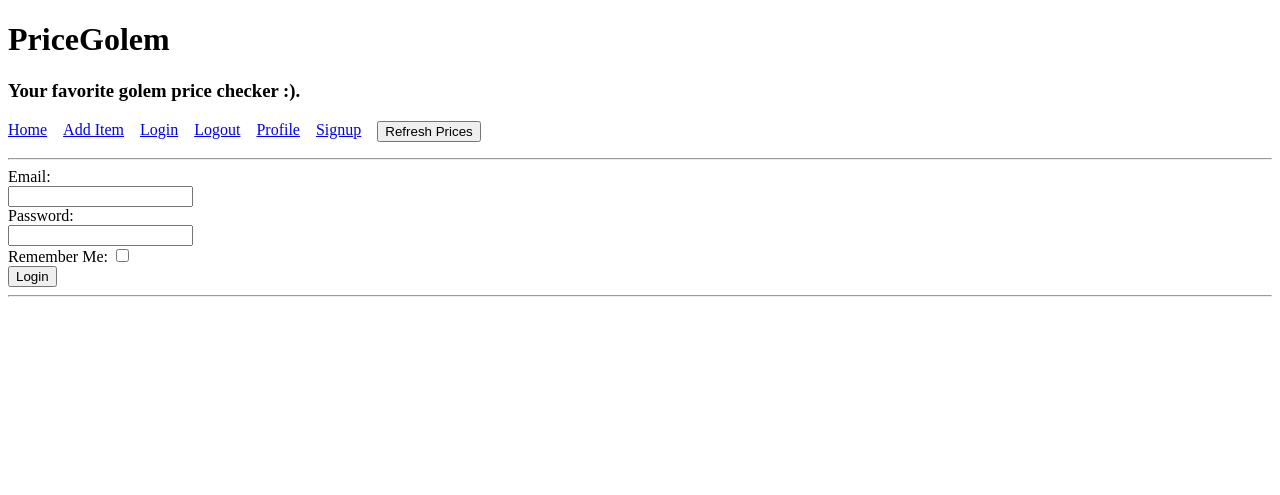
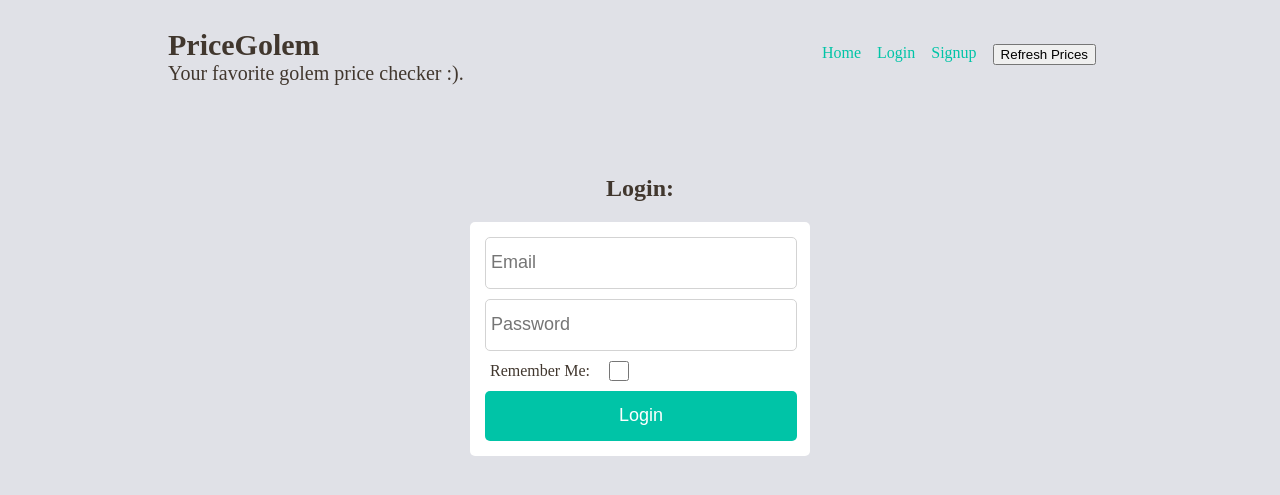
Before and after one commit to mattz89/pricegolem, a Flask app: page /login in a window 1280 px wide. Shown: the top 495 px of the page. Run offline with Flask 2, Linux system fonts and the light colour scheme; some libraries are stand-ins or nearby versions.

Commit message:
improved styling - added user model + user auth

```diff
--- a/app.py
+++ b/app.py
@@ -11,18 +11,21 @@
 import os
 
 # Third Party Imports
-from flask import Flask, request, render_template, url_for, redirect
+from flask import Flask, request, render_template, url_for, redirect, flash
 from flask_sqlalchemy import SQLAlchemy
+from flask_login import UserMixin, LoginManager, login_user, logout_user, login_required, current_user
+from werkzeug.security import generate_password_hash, check_password_hash
 
 # Local Imports
 import pricechecker
 
 
-app = Flask(__name__)
 
 # ---------------
 # App Settings
 # ---------------
+app = Flask(__name__)
+
 app.config['SQLALCHEMY_TRACK_MODIFICATIONS'] = False
 app.config['SQLALCHEMY_DATABASE_URI'] = os.environ.get('DATABASE_URL')
 app.config['SECRET_KEY'] = os.environ.get('SECRET_KEY')
@@ -31,9 +34,18 @@ db = SQLAlchemy(app)
 
 
 # ---------------
+# Auth Settings
+# ---------------
+login_manager = LoginManager(app)
+login_manager.login_view = 'login'
+@login_manager.user_loader
+def load_user(user_id):
+    return User.query.get(int(user_id))
+
+# ---------------
 # Models
 # ---------------
-class Items(db.Model):
+class Item(db.Model):
     id = db.Column(db.Integer, primary_key=True)
     title = db.Column(db.String(255))
     selling_price = db.Column(db.String(255))
@@ -42,11 +54,11 @@ class Items(db.Model):
     link = db.Column(db.String(255))
 
 
-class User(db.Model):
+class User(UserMixin, db.Model):
     id = db.Column(db.Integer, primary_key=True)
+    name = db.Column(db.String(255))
     email = db.Column(db.String(100), unique=True)
     password = db.Column(db.String(100))
-    name = db.Column(db.String(255))
 
 
 # ---------------
@@ -87,7 +99,7 @@ def add_submit():
 # Add MBP to DB with higher price for testing refresh + text
 @app.route('/macbook')
 def macbook():
-    item = Items(title='Macbook Pro', selling_price='1550', imageurl='https://static.bhphoto.com/images/images500x500/apple_mxk32ll_a_13_3_macbook_pro_with_1588701104_1560523.jpg', buy_price='1300', link='https://www.bhphotovideo.com/c/product/1560523-REG/apple_mxk32ll_a_13_3_macbook_pro_with.html')
+    item = Item(title='Macbook Pro', selling_price='1550', imageurl='https://static.bhphoto.com/images/images500x500/apple_mxk32ll_a_13_3_macbook_pro_with_1588701104_1560523.jpg', buy_price='1300', link='https://www.bhphotovideo.com/c/product/1560523-REG/apple_mxk32ll_a_13_3_macbook_pro_with.html')
     db.session.add(item)
     db.session.commit()
 
@@ -109,16 +121,65 @@ def login():
     return render_template('login.html')
 
 
+@app.route('/login', methods=['POST'])
+def login_post():
+    # Get form website data
+    email = request.form['email']
+    password = request.form['password']
+    remember = True if request.form.get('checkbox') else False
+
+    # Get user data for provided email
+    user = User.query.filter_by(email=email).first()
+
+    # Check if user exists
+    # Hash user password and compare to database
+    if not user or not check_password_hash(user.password, password):
+        flash('Please check your login details and try again.')
+        return redirect(url_for('login'))
+
+    # If username and pass match - login
+    login_user(user, remember=remember)
+    return redirect(url_for('profile'))
+
+
 @app.route('/signup')
 def signup():
     return render_template('signup.html')
 
 
+@app.route('/signup', methods=['POST'])
+def signup_post():
+    name = request.form['name']
+    email = request.form['email']
+    password = request.form['password']
+
+    # Check if user exists
+    user = User.query.filter_by(email=email).first()
+
+    if user:
+        flash('Email address already exists')
+        return redirect(url_for('signup'))
+
+    # Create a new user with form data
+    new_user = User(email=email, name=name, password=generate_password_hash(password, method='sha256'))
+
+    # Add user to database
+    db.session.add(new_user)
+    db.session.commit()
+
+    return redirect(url_for('login'))
+
+
 @app.route('/logout')
+@login_required
 def logout():
-    return 'logout'
+    logout_user()
+    return redirect(url_for('index'))
 
 
 @app.route('/profile')
+@login_required
 def profile():
-    return render_template('profile.html')
+    items = pricechecker.get_items()
+
+    return render_template('profile.html', items=items, name=current_user.name)
--- a/pricechecker.py
+++ b/pricechecker.py
@@ -13,7 +13,7 @@ import twiliotexter
 
 # Get items from DB
 def get_items():
-    items = app.Items.query.all()
+    items = app.Item.query.all()
     return items
 
 
@@ -33,7 +33,7 @@ def create_item(link, buy_price):
     image_url = scraper.image_url()
 
     # Add completed item to db
-    item = app.Items(title=title, selling_price=selling_price, imageurl=image_url, buy_price=buy_price, link=url)
+    item = app.Item(title=title, selling_price=selling_price, imageurl=image_url, buy_price=buy_price, link=url)
     app.db.session.add(item)
     app.db.session.commit()
 
@@ -86,7 +86,7 @@ def price_check():
 
 
 def update_price(selling_price, id):
-    item = app.Items.query.get(id)
+    item = app.Item.query.get(id)
     item.selling_price = selling_price
     app.db.session.commit()
 
--- a/static/styles.css
+++ b/static/styles.css
@@ -2,6 +2,20 @@ html {
     box-sizing: border-box;
     margin: 0;
     padding: 0;
+    background-color: #e0e1e7;
+    /*background-color: #00c4a7;*/
+    color: #41372e;
+}
+a {
+    text-decoration: none;
+}
+ul a {
+    text-decoration: none;
+    color: #00c4a7;
+}
+ul a:visited {
+    text-decoration: none;
+    color: #00c4a7;
 }
 nav ul {
     display: flex;
@@ -12,11 +26,136 @@ nav ul {
 nav li {
     padding-right: 1rem;
 }
+.navbar {
+    display: flex;
+    flex-direction: row;
+    justify-content: space-between;
+    padding: 20px;
+    margin: 0 140px;
+}
+.title {
+    font-size: 30px;
+    font-weight: 600;
+}
+.subtitle {
+    font-size: 20px;
+}
+.spacer {
+    margin: 10px;
+}
+.item-boxes-container{
+    width: 100%;
+    display: flex;
+    flex-direction: row;
+    align-items: center;
+    justify-content: flex-start;
+    flex-wrap: wrap;
+    margin: 50px 150px;
+}
 .item {
     display: flex;
     flex-direction: row;
+    border-radius: 5px;
+    width: 500px;
+    align-items: center;
+    background-color: white;
+    color: #41372e;
+    font-size: 80%;
+    position: relative;
 }
 .item_image {
     height: 200px;
-    padding: 0 1.5rem;
+    padding: 0 1rem;
 }
+.item_details {
+    text-decoration: none;
+}
+.item-icon {
+    position: absolute;
+    top: 5px;
+    right: 5px;
+    width: 40px;
+    height: 40px;
+    text-align: right;
+    color: #00c4a7;
+}
+.item-modifier {
+    display: flex;
+    flex-direction: row;
+    justify-content: space-between;
+    margin: 10px 10px;
+}
+.edit {
+}
+.delete {
+}
+.content-header {
+    text-align: center;
+}
+.auth-page{
+    display: flex;
+    flex-direction: column;
+    align-items: center;
+    justify-content: center;
+    margin-top: 50px;
+}
+.auth-content {
+    width: 320px;
+    background-color: white;
+    border-radius: 5px;
+    padding: 10px;
+}
+input {
+    height: 40px;
+    width: 300px;
+    border: 1px solid lightgray;
+    border-radius: 5px;
+    font-size: 18px;
+    margin: 5px;
+    padding: 5px;
+}
+input:focus {
+    border: 2px solid #00c4a7;
+}
+.submit {
+    height: 50px;
+    width: 312px;
+    margin: 5px;
+    font-size: 18px;
+    background-color: #00c4a7;
+    color: white;
+    border-radius: 5px;
+    border: none;
+}
+label {
+    color: #41372e;
+    margin: 5px;
+    padding: 5px;
+    vertical-align: middle;
+}
+#checkbox {
+    height: 20px;
+    width: 20px;
+    margin: 5px;
+    padding: 5px;
+    vertical-align: middle;
+}
+.hero{
+    display: flex;
+    flex-direction: column;
+    align-items: center;
+    justify-content: center;
+    margin-top: 50px;
+}
+.notify {
+    background-color: #FF3B63;
+    color: #FFFFFF;
+    padding: 20px;
+    border-radius: 5px;
+    width: 272px;
+    margin: 5px;
+}
+.notify a {
+    text-decoration: underline;
+    color: #FFFFFF;
+}
--- a/templates/base.html
+++ b/templates/base.html
@@ -5,23 +5,38 @@
     <meta name="viewport" content="width=device-width, initial-scale=1.0">
     <link rel="stylesheet" href="{{ url_for('static', filename='styles.css') }}">
     <title>{% block title %} {% endblock %}</title>
+    <script src="https://kit.fontawesome.com/e442a36db5.js" crossorigin="anonymous"></script>
 </head>
 <body>
-    <h1>PriceGolem</h1>
-    <h3>Your favorite golem price checker :).</h3>
+    <div class="navbar">
+        <header class="logo">
+            <span class="title">PriceGolem</span><br>
+            <span class="subtitle">Your favorite golem price checker :).</span>
+        </header>
         <nav>
             <ul>
                 <a href="{{ url_for('index') }}"><li>Home</li></a>
+                {% if current_user.is_authenticated %}
                 <a href="{{ url_for('add') }}"><li>Add Item</li></a>
+                {% endif %}
+                {% if not current_user.is_authenticated %}
                 <a href="{{ url_for('login') }}"><li>Login</li></a>
+                {% endif %}
+                {% if current_user.is_authenticated %}
+                <a href="{{ url_for('profile') }}"><li>Profile</li></a>
+                {% endif %}
+                {% if current_user.is_authenticated %}
                 <a href="{{ url_for('logout') }}"><li>Logout</li></a>
-            <a href="{{ url_for('profile') }}"><li>Profile</li></a>
+                {% endif %}
+                {% if not current_user.is_authenticated %}
                 <a href="{{ url_for('signup') }}"><li>Signup</li></a>
+                {% endif %}
                 <form action="{{ url_for('test_price_check') }}" method="post">
                 <li><button type="submit">Refresh Prices</button></li>
                 </form>
             </ul>
         </nav>
+    </div>
     {% block content %} {% endblock %}
 </body>
 </html>
--- a/templates/login.html
+++ b/templates/login.html
@@ -5,15 +5,23 @@ PriceGolem :: Login
 {% endblock %}
 
 {% block content %}
-    <hr>
-    <form action="{{ url_for('login') }}" method="post">
-        <label for="email">Email: </label><br>
-        <input type="email" name="email" id="email"><br>
-        <label for="password">Password: </label><br>
-        <input type="password" name="password" id="password"><br>
-        <label for="remember">Remember Me: </label>
-        <input type="checkbox" name="checkbox" id="checkbox"><br>
-        <button type="submit">Login</button>
-    </form>
-    <hr>
+    <div class="auth-page">
+        <h2 class="content-header">Login:</h2>
+        <div class="auth-content">
+            {% with messages = get_flashed_messages() %}
+            {% if messages %}
+                <div class="notify">
+                    {{ messages[0] }}
+                </div>
+            {% endif %}
+            {% endwith %}
+            <form action="{{ url_for('login') }}" method="POST">
+                <input type="email" name="email" id="email" placeholder="Email"><br>
+                <input type="password" name="password" id="password" placeholder="Password"><br>
+                <label for="checkbox">Remember Me: </label>
+                <input type="checkbox" name="checkbox" id="checkbox"><br>
+                <button type="submit" class="submit">Login</button>
+            </form>
+        </div>
+    </div>
 {% endblock %}
```
Also changed, not shown: templates/add.html (+10 -8 lines), templates/index.html (+22 -6 lines), templates/profile.html (+4 -3 lines), templates/signup.html (+18 -11 lines). Lines whose indentation alone changed are shown as unchanged.
